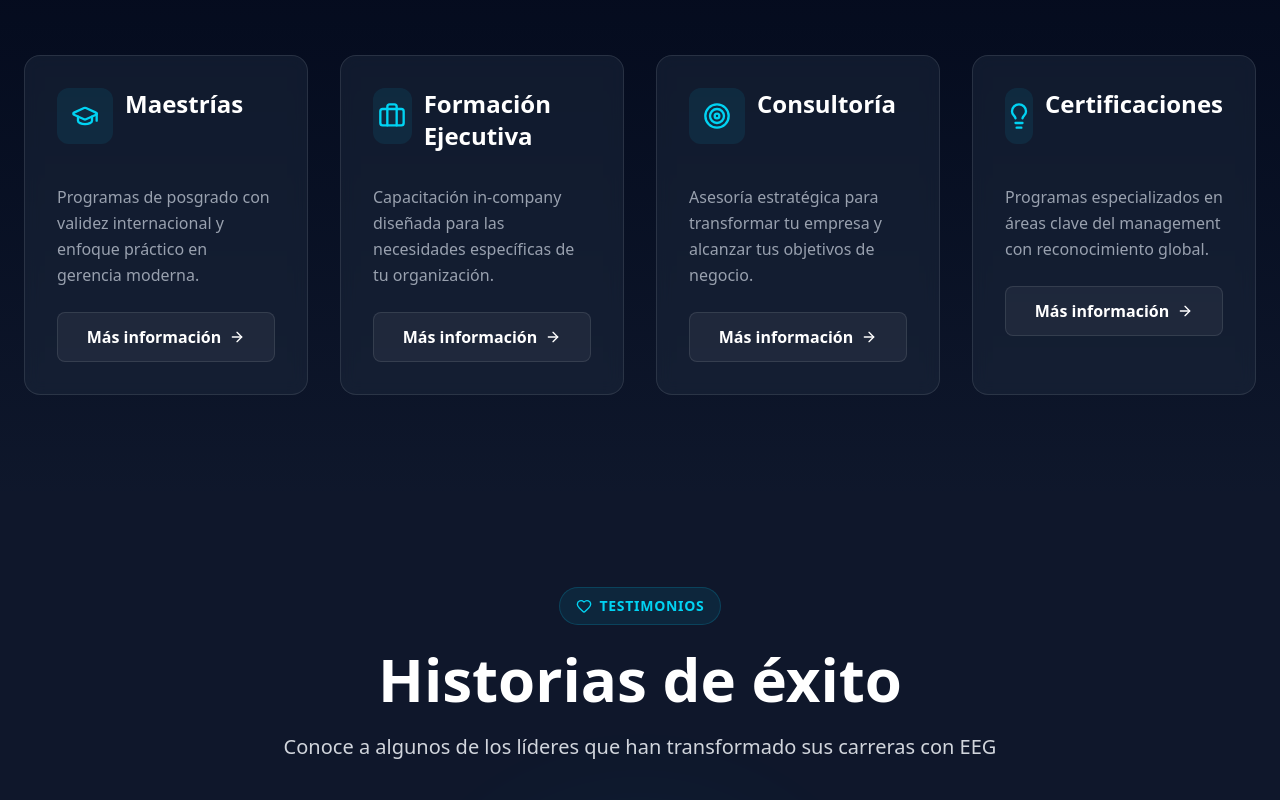
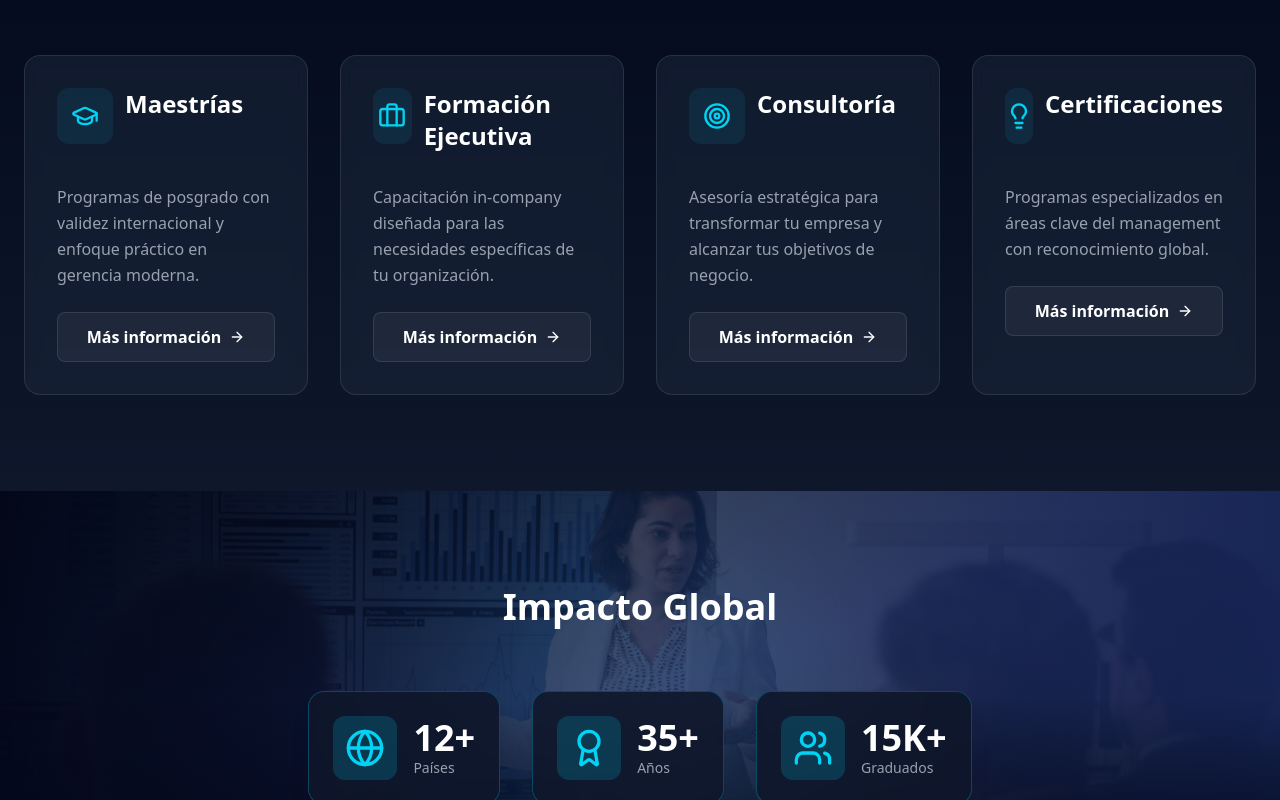
Before and after one commit to YeisonPetit/EEG-WEB-DEMO, a React (Vite) app: page / in a window 1280 px wide. Shown: the part 2000-2800 px from the top of the page. Built offline with nearby package versions, Linux system fonts and the light colour scheme.

Commit message:
update: multiple enhancements and visual adjustments

```diff
--- a/src/Componets/Hero.jsx
+++ b/src/Componets/Hero.jsx
@@ -128,7 +128,7 @@ export default function HeroSection() {
 
             {/* Description */}
             <p className="text-xl md:text-2xl text-gray-300 leading-relaxed max-w-xl animate-fadeInUp" style={{ animationDelay: '0.4s' }}>
-              Formación disruptiva para líderes que no tienen miedo de
+              Formaciónes para líderes que no tienen miedo de
               <span className="text-cyan-400 font-semibold"> redefinir las reglas del juego</span>.
             </p>
 
--- a/src/Componets/LandingSections.jsx
+++ b/src/Componets/LandingSections.jsx
@@ -220,6 +220,73 @@ export default function LandingSections() {
         </div>
       </section>
 
+     <section className="flex flex-col items-center h-auto py-24 relative overflow-hidden">
+  {/* Animated Background */}
+  <div className="absolute inset-0 bg-gradient-to-br from-slate-950 via-blue-950 to-slate-900">
+    {/* Parallax Image Background */}
+    <div
+      className="absolute inset-0 opacity-20"
+      style={{
+        transform: `translateY(${scrollY * 0.5}px)`,
+        backgroundImage: 'url(/meet.jpg)',
+        backgroundSize: 'cover',
+        backgroundPosition: 'center'
+      }}
+    ></div>
+
+    {/* Overlay gradients */}
+    <div className="absolute inset-0 bg-gradient-to-r from-slate-950/90 via-transparent to-blue-950/90"></div>
+    <div className="absolute inset-0 bg-gradient-to-b from-transparent via-transparent to-slate-950"></div>
+
+    <div className="absolute inset-0 opacity-5">
+      <div className="absolute top-1/2 left-1/2 -translate-x-1/2 -translate-y-1/2 w-96 h-96 bg-cyan-500 rounded-full filter blur-3xl"></div>
+    </div>
+  </div>
+
+  {/* Content */}
+  <div className="relative z-10">
+    <h1 className="text-4xl font-bold text-white text-center mb-16">Impacto Global</h1>
+
+    <div className="flex flex-wrap justify-center gap-8 px-6">
+      <div className="bg-slate-900/90 backdrop-blur-xl rounded-2xl p-6 border border-cyan-500/30 shadow-xl transform hover:scale-110 transition-transform">
+        <div className="flex items-center gap-4">
+          <div className="w-16 h-16 rounded-xl bg-cyan-500/20 flex items-center justify-center">
+            <Globe className="w-10 h-10 text-cyan-400" />
+          </div>
+          <div>
+            <p className="text-4xl font-black text-white">12+</p>
+            <p className="text-sm text-gray-400">Países</p>
+          </div>
+        </div>
+      </div>
+
+      <div className="bg-slate-900/90 backdrop-blur-xl rounded-2xl p-6 border border-cyan-500/30 shadow-xl transform hover:scale-110 transition-transform">
+        <div className="flex items-center gap-4">
+          <div className="w-16 h-16 rounded-xl bg-cyan-500/20 flex items-center justify-center">
+            <Award className="w-10 h-10 text-cyan-400" />
+          </div>
+          <div>
+            <p className="text-4xl font-black text-white">35+</p>
+            <p className="text-sm text-gray-400">Años</p>
+          </div>
+        </div>
+      </div>
+
+      <div className="bg-slate-900/90 backdrop-blur-xl rounded-2xl p-6 border border-cyan-500/30 shadow-xl transform hover:scale-110 transition-transform">
+        <div className="flex items-center gap-4">
+          <div className="w-16 h-16 rounded-xl bg-cyan-500/20 flex items-center justify-center">
+            <Users className="w-10 h-10 text-cyan-400" />
+          </div>
+          <div>
+            <p className="text-4xl font-black text-white">15K+</p>
+            <p className="text-sm text-gray-400">Graduados</p>
+          </div>
+        </div>
+      </div>
+    </div>
+  </div>
+</section>
+
       {/* Testimonials Section */}
       <section className="py-24 relative overflow-hidden">
         <div className="absolute inset-0 opacity-5">
```
Also changed, not shown: public/meet2.jpg (added).
